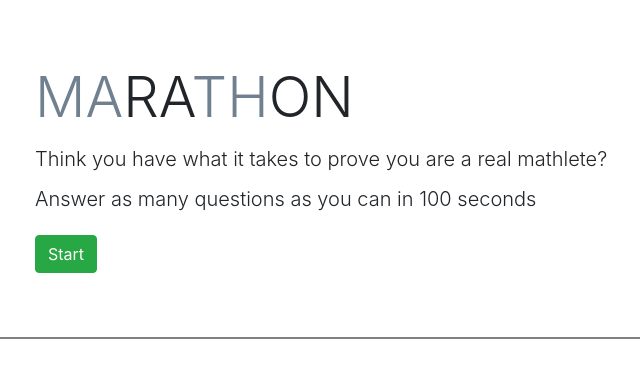
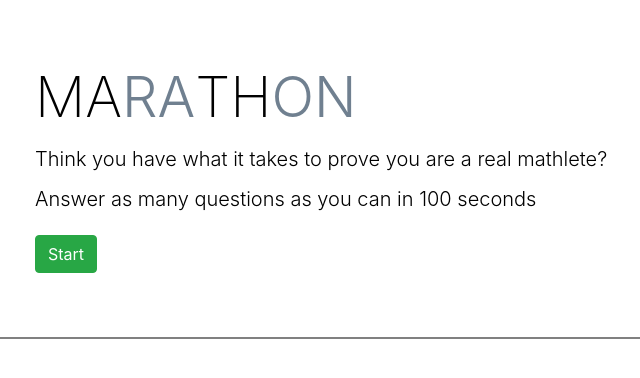
Before and after one commit to analoo/math-quiz, a plain HTML site: page index.html in a window 1280 px wide. Shown: the whole page, without its empty margins (50-690 px from the left). Drawn offline with nearby package versions, Linux system fonts and the light colour scheme.

Commit message:
made cosmetic changes to colors on the page

```diff
--- a/style.css
+++ b/style.css
@@ -7,6 +7,7 @@ header{
 .jumbotron{
     background: white;
     border-bottom: solid 2px grey;
+    color: slategray;
 }
 main{
     padding-top: 10px;
@@ -18,11 +19,14 @@ main{
 }
 
 .math {
-    color: slategray
+    color: black;
+    font-weight: 200;
 }
 
 p{
     line-height: 2;
+    color: black;
+    font-weight: 100;
 }
 
 .font-weight-bold{
```
